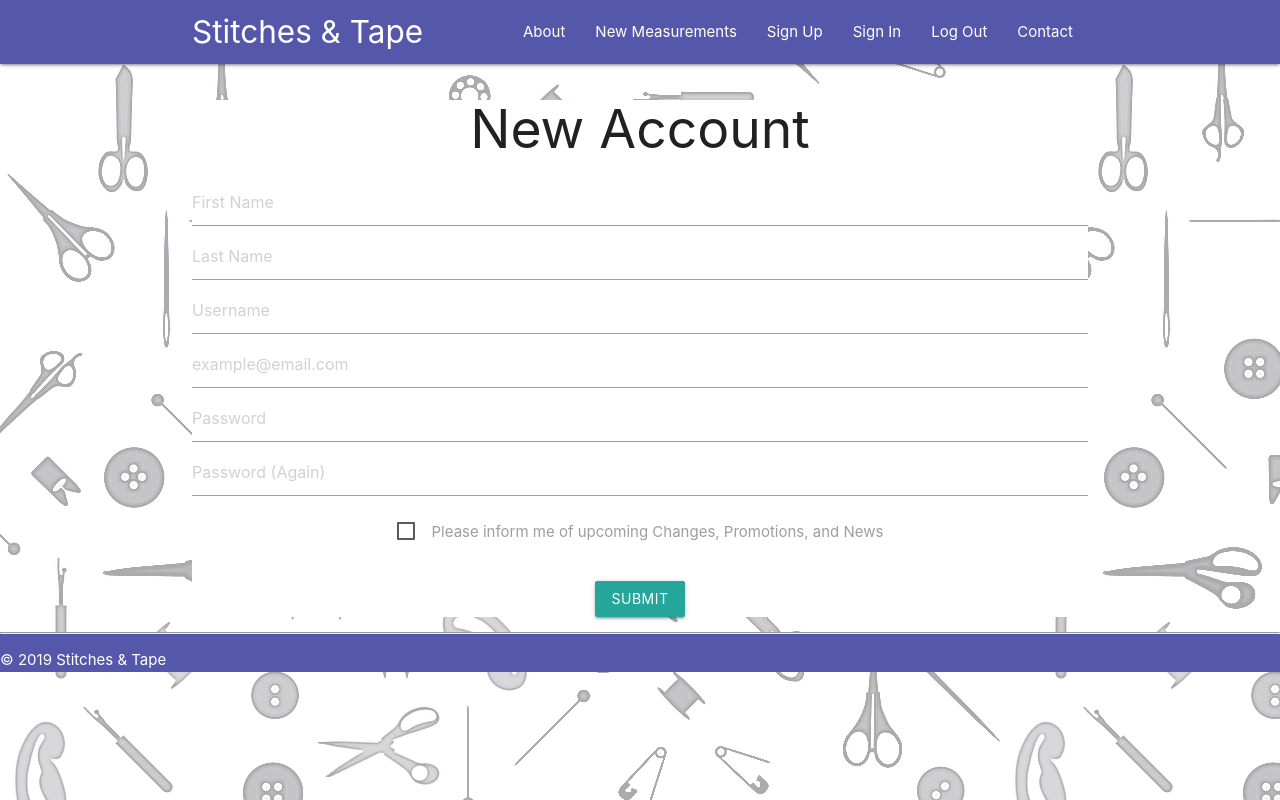
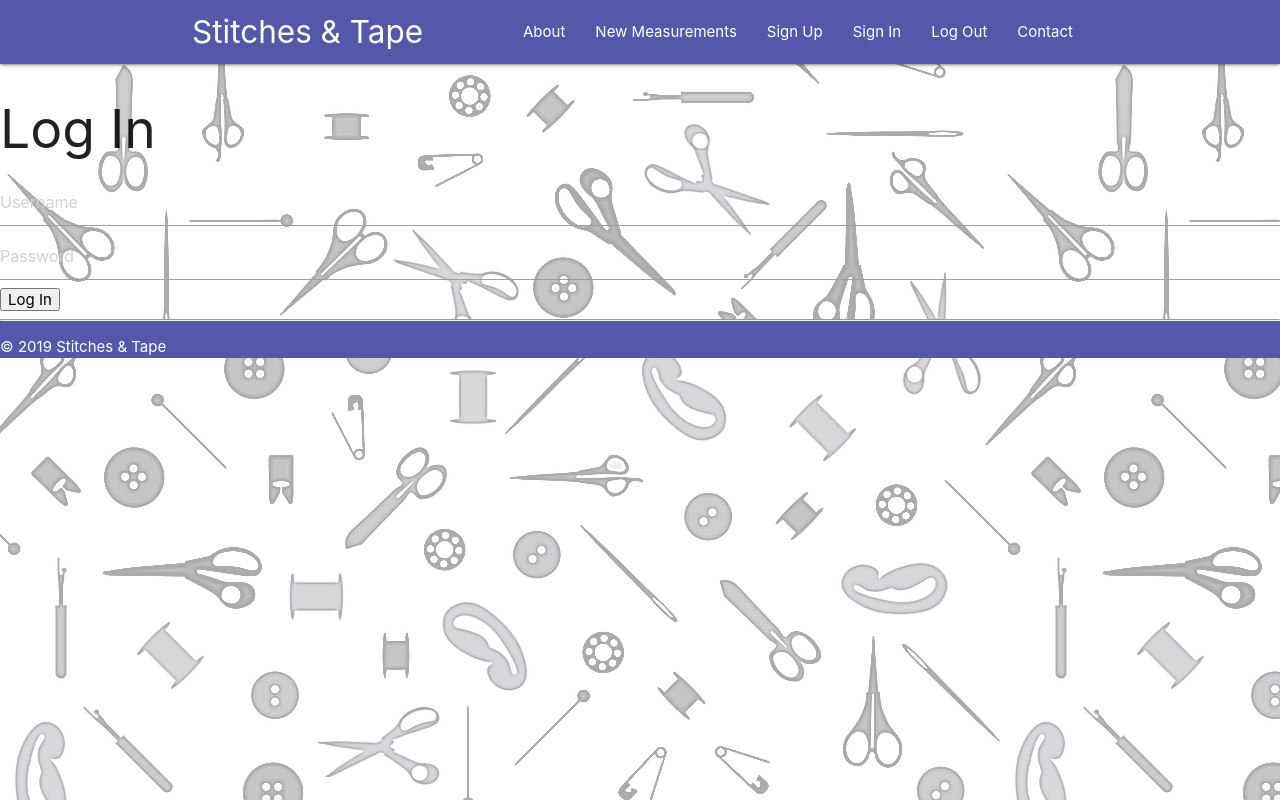
Before and after one commit to wgonz94/Stitches-Tape, a React (Create React App) app in the folder client/: page /signup in a window 1280 px wide. Built offline with nearby package versions, Linux system fonts and the light colour scheme.

Commit message:
troubling shooting login/sign issue

```diff
--- a/client/src/pages/Account/SignUp.js
+++ b/client/src/pages/Account/SignUp.js
@@ -3,29 +3,21 @@ import 'whatwg-fetch'
 
 import { getFromStorage, setInStorage } from './../../utils/storage';
 
-    export default class SignUp extends Component {
+    export default class SignIn extends Component {
       constructor(props) {
         super(props);
 
         this.state = {
           isLoading: true,
-          signUpError: '',
-          signUpFirstName: "",
-          signUpLastName: "",
-          signUpUsername: "",
-          signUpEmail: "",
-          signUpPassword: "",
-          signUpUpdates: "",
-        };
+          isLoggedIn: '',
+          signInError: '',
+          signInUsername: '',
+          signInPassword: '',
+        }
+        this.onChangeSignInUsername = this.onChangeSignInUsername.bind(this)
+        this.onChangeSignInPassword = this.onChangeSignInPassword.bind(this)
 
-        this.onChangeSignUpEmail = this.onChangeSignUpEmail.bind(this)
-        this.onChangeSignUpPassword = this.onChangeSignUpPassword.bind(this)
-        this.onChangeSignUpUsername = this.onChangeSignUpUsername.bind(this)
-        this.onChangeSignUpFirstName = this.onChangeSignUpFirstName.bind(this)
-        this.onChangeSignUpLastName = this.onChangeSignUpLastName.bind(this)
-        this.onChangeSignUpUpdates = this.onChangeSignUpUpdates.bind(this)
-
-        this.onSignUp = this.onSignUp.bind(this);
+        this.onSignIn = this.onSignIn.bind(this)
       }
 
       componentDidMount() {
@@ -40,7 +32,7 @@ import { getFromStorage, setInStorage } from './../../utils/storage';
               this.setState({
               token,
               isLoading: false
-            });
+            })
             } else {
               this.setState({
                 isLoading: false,
@@ -54,97 +46,64 @@ import { getFromStorage, setInStorage } from './../../utils/storage';
         }
       }
 
-      onChangeSignUpEmail(event) {
+      onChangeSignInUsername(event) {
         this.setState({
-          signUpEmail: event.target.value,
+          signInUsername: event.target.value,
         })
       }
-      onChangeSignUpPassword(event) {
+      onChangeSignInPassword(event) {
         this.setState({
-          signUpPassword: event.target.value,
-        })
-      }
-      onChangeSignUpUsername(event) {
-        this.setState({
-          signUpUsername: event.target.value,
-        })
-      }
-      onChangeSignUpFirstName(event) {
-        this.setState({
-          signUpFirstName: event.target.value,
-        })
-      }
-      onChangeSignUpLastName(event) {
-        this.setState({
-          signUpLastName: event.target.value,
-        })
-      }
-      onChangeSignUpUpdates(event) {
-        this.setState({
-          signUpUpdates: event.target.value,
+          signInPassword: event.target.value,
         })
       }
 
-      onSignUp(){
+      onSignIn() {
         //Grab State
         const {
-          signUpFirstName,
-          signUpLastName,
-          signUpEmail,
-          signUpPassword,
-          signUpUsername,
-          signUpUpdates
+          signInUsername,
+          signInPassword,
         }= this.state;
 
         this.setState({
           isLoading: true,
         })
-        console.log(signUpFirstName)
-        console.log(signUpLastName)
-        console.log(signUpUsername)
-        console.log(signUpEmail)
-        console.log(signUpPassword)
-
+        console.log(signInUsername)
+        console.log(signInPassword)
 
         //Post request to backend
-        fetch("/api/account/signup", {
-          method: "POST",
+        fetch('/api/account/login', {
+          method: 'POST',
           headers: {
-            "Content-Type": "application/json",
-            "Accept": "application/json"
+            'Content-Type': 'application/json',
+            'Accept': 'application/json',
           },
           body: JSON.stringify({
-            firstName: signUpFirstName,
-            lastName: signUpLastName,
-            username: signUpUsername,
-            email: signUpEmail,
-            password: signUpPassword,
-          }
-          ),
+            username: signInUsername,
+            password: signInPassword,
+          }),
         }).then(res => res.json())
           .then(json => {
-            console.log("json", json)
             if(json.success){
+              console.log('Grabbing a token')
+              setInStorage('the_main_app', { token: json.token });
               this.setState({
+                signInError: json.message,
                 isLoading: false,
-                signUpEmail: "",
-                signUpPassword: "",
-                signUpFirstName: "",
-                signUpLastName: "",
+                signInUsername: '',
+                signInPassword: '',
+                token: json.token,
               });
             }else {
               this.setState({
-                signUpError: json.message,
+                signInError: json.message,
                 isLoading: false,
               });
             }
-          }
-          ).catch(error => {
-            throw(error);
           });
       }
+
       validateForm() {
-        return this.state.email.length > 0 && this.state.password.length > 0;
+        return this.state.signInUsername.length > 0 && this.state.signInPassword.length > 0;
       }
 
       handleChange = event => {
@@ -162,13 +121,9 @@ import { getFromStorage, setInStorage } from './../../utils/storage';
         const {
           isLoading,
           token,
-          signUpFirstName,
-          signUpLastName,
-          signUpUsername,
-          signUpEmail,
-          signUpPassword,
-          signUpUpdates,
-          signUpError
+          signInError,
+          signInUsername,
+          signInPassword,
         } = this.state;
 
         if(isLoading) {
@@ -177,113 +132,37 @@ import { getFromStorage, setInStorage } from './../../utils/storage';
 
         if(!token) {
           return (
-          <main>
-        <div className='container'>
-          <h2 className='center'>New Account</h2>
-          <form  className='border'>
-            <ul className='register-form center'>
-              <li>
+          <div>
+            <div>
+              {
+                (signInError) ? (
+                  <p>{signInError}</p>
+                ) : (null)
+              }
+                <h2>Log In</h2>
                 <input
-                  type='text'
-                  id='firstName'
-                  name='firstName'
-                  placeholder='First Name'
-                  value={this.signUpFirstName}
-                  onChange={this.onChangeSignUpFirstName}
+                  type="email"
+                  placeholder="Username"
+                  value={this.signInUsername}
+                  onChange={this.onChangeSignInUsername}
                   />
-              </li>
-              <li>
                 <input
-                  type='text'
-                  id='lastName'
-                  name='lastName'
-                  placeholder='Last Name'
-                  value={this.signUpLastName}
-                  onChange={this.onChangeSignUpLastName}
+                  type="password"
+                  placeholder="Password"
+                  value={this.signInPassword}
+                  onChange={this.onChangeSignInPassword}
                   />
-              </li>
-              <li>
-                <input
-                  type='text'
-                  id='username'
-                  name='username'
-                  placeholder='Username'
-                  value={this.signUpUsername}
-                  onChange={this.onChangeSignUpUsername}
-                  required
-                />
-                <div className='clear red-text strong'>
-                  {this.state.usernameInvalid}
+                <button onClick={this.onSignIn}>Log In</button>
             </div>
-              </li>
-              <li>
-                <input
-                  type='email'
-                  id='email'
-                  name='email'
-                  placeholder='example@email.com'
-                  value={this.signUpEmail}
-                  onChange={this.onChangeSignUpEmail}
-                  required
-                />
-                <div className='clear red-text'>{this.state.emailInvalid}</div>
-              </li>
-              <li>
-                <input
-                  type='password'
-                  id='password'
-                  name='password'
-                  placeholder='Password'
-                  value={this.signUpPassword}
-                  onChange={this.onChangeSignUpPassword}
-                  required
-                />
-                <div className='clear red-text'>
-                  {this.state.passwordInvalid}
+
+
           </div>
-              </li>
-              <li>
-                <input
-                  type='password'
-                  name='passCheck'
-                  id='passCheck'
-                  placeholder='Password (Again)'
-                  value={this.state.passCheck}
-                  onChange={this.handleChange}
-                  required
-                />
-                <div className='clear red-text'>
-                  {this.state.passCheckInvalid}
-                </div>
-              </li>
-              <p>
-                <label>
-                  <input
-                    type='checkbox'
-                    id='moreInfo'
-                    value={this.signUpUpdates}
-                    checked={this.signUpUpdates}
-                    onChange={this.onChangeSignUpUpdates}
-                  />
-                  <span>
-                    Please inform me of upcoming Changes, Promotions, and News
-                  </span>
-                </label>
-              </p>
-              <br />
-              <input
-                type='submit'
-                className='btn'
-                defaultValue='Create Account'
-                onClick={this.onSignUp}
-              />
-              <div className='clear'> </div>
-            </ul>
-          </form>
-        </div>
-      </main>
           )
         }
-
+        return (
+          <div>
+      <p>Signed In!</p>
+          </div>
+        )
       }
     }
```
Also changed, not shown: client/src/pages/Account/SignIn.js (line endings or trailing spaces). Lines whose indentation alone changed are shown as unchanged.
